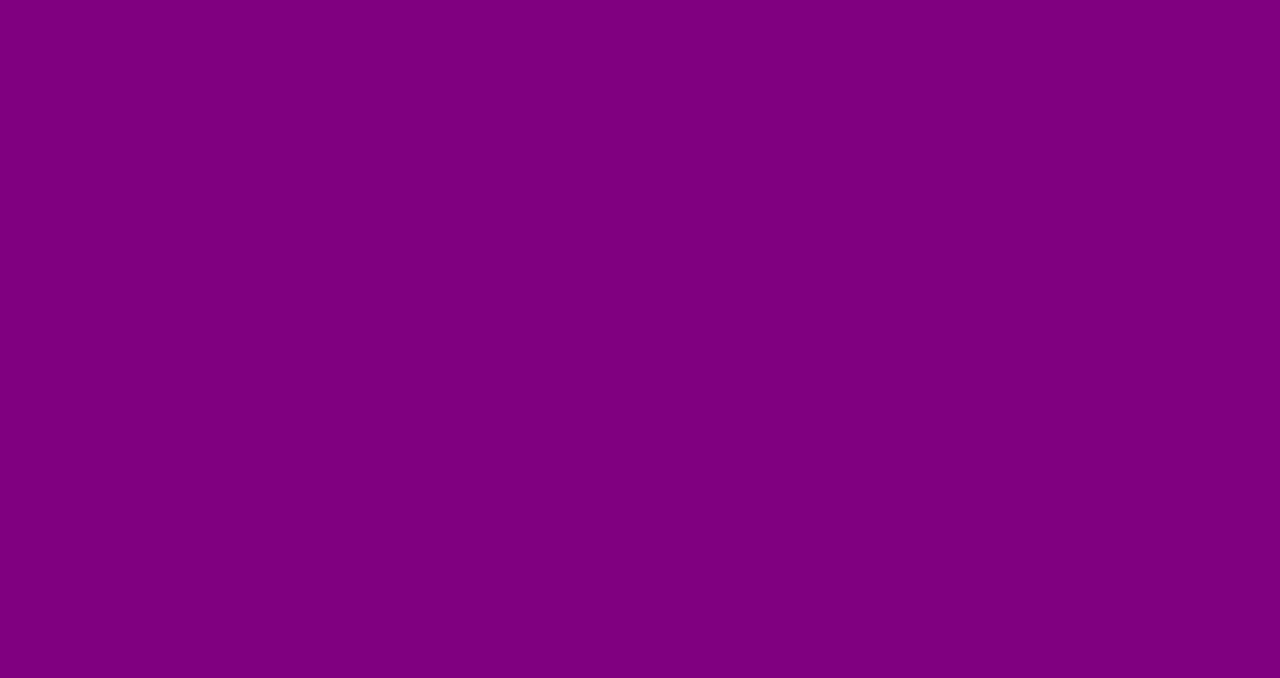
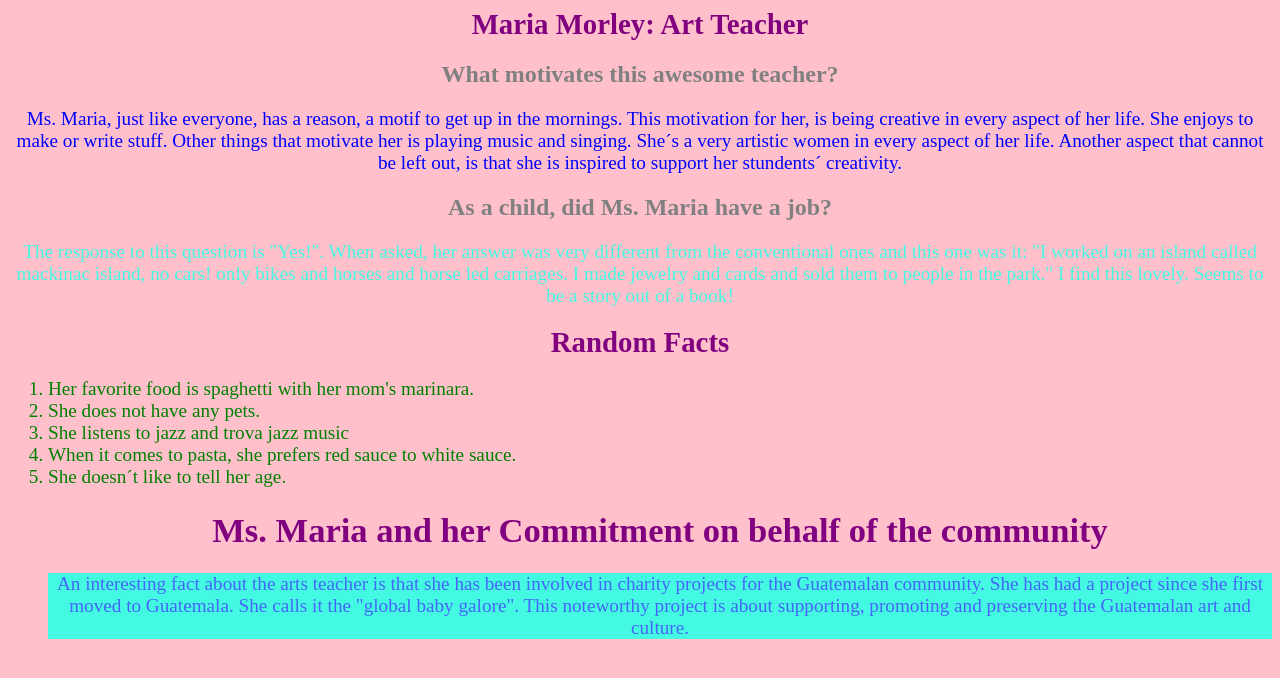
Before and after one commit to valenamoedo/Biograf-a-AIS, a plain HTML site: page index.html in a window 1280 px wide. Drawn offline with Linux system fonts and the light colour scheme.

Commit message:
Update index.html

```diff
--- a/index.html
+++ b/index.html
@@ -1,6 +1,30 @@
 <html>
 <head>
-  <title>Biography</title>
-  </head>
-  <style>
-    body {background-color:purple;}
+<title>Biography Ms. Maria</title>
+</head>
+<style>
+body {background-color: pink;}
+h1   {color: purple;
+      text-align:center; font-size: 180%;}
+
+h2   {color: gray; text-align:center;}
+p    { text-align:center;}
+ol   {text-align:left; color:green; font-size:120%}
+
+</style>
+<h1> Maria Morley: Art Teacher</h1>
+<h2> What motivates this awesome teacher? </h2>
+<p style= "color: blue; font-size:120%;"> Ms. Maria, just like everyone, has a reason, a motif to get up in the mornings. This motivation for her, is being creative in every aspect of her life. She enjoys to make or write stuff. Other things that motivate her is playing music and singing. She´s a very artistic women in every aspect of her life. Another aspect that cannot be left out, is that she is inspired to support her stundents´ creativity. </p>
+<h2> As a child, did Ms. Maria have a job? </h2>
+<p style="color: #44F9E2; font-size: 120%"> The response to this question is "Yes!". When asked, her answer was very different from the conventional ones and this one was it: "I worked on an island called mackinac island, no cars! only bikes and horses and horse led carriages. I made jewelry and cards and sold them to people in the park." I find this lovely. Seems to be a story out of a book!
+<h1> Random Facts </h1>
+<p>
+<ol>
+<li> Her favorite food is spaghetti with her mom's marinara. </li>
+<li> She does not have any pets. </li>
+<li> She listens to jazz and trova jazz music </li>
+<li> When it comes to pasta, she prefers red sauce to white sauce. </li>
+<li> She doesn´t like to tell her age. </li> </p>
+
+<h1> Ms. Maria and her Commitment on behalf of the community </h1>
+<p style= "background-color:#44F9E2; color:4465F9;"> An interesting fact about the arts teacher is that she has been involved in charity projects for the Guatemalan community. She has had a project since she first moved to Guatemala. She calls it the "global baby galore". This noteworthy project is about supporting, promoting and preserving the Guatemalan art and culture.
```
